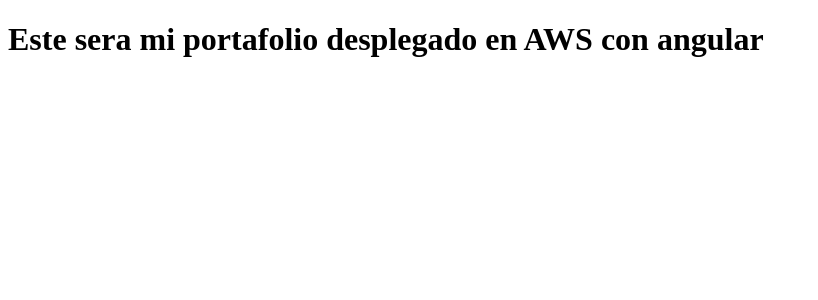
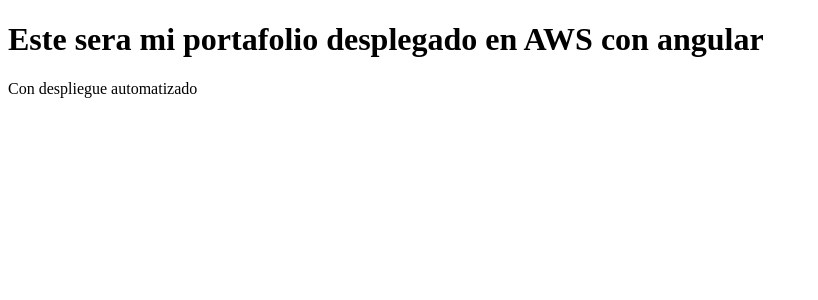
Before and after one commit to aejimenez19/Portafolio, an Angular app: page / in a window 1280 px wide. Shown: the top 300 px of the page, without its empty margins (0-818 px from the left). Built offline with nearby package versions, Linux system fonts and the light colour scheme.

Commit message:
Prueba de cambios

```diff
--- a/src/app/app.component.html
+++ b/src/app/app.component.html
@@ -1,2 +1,3 @@
 <H1>Este sera mi portafolio desplegado en AWS con angular</H1>
+<p>Con despliegue automatizado</p>
 <router-outlet />
```
